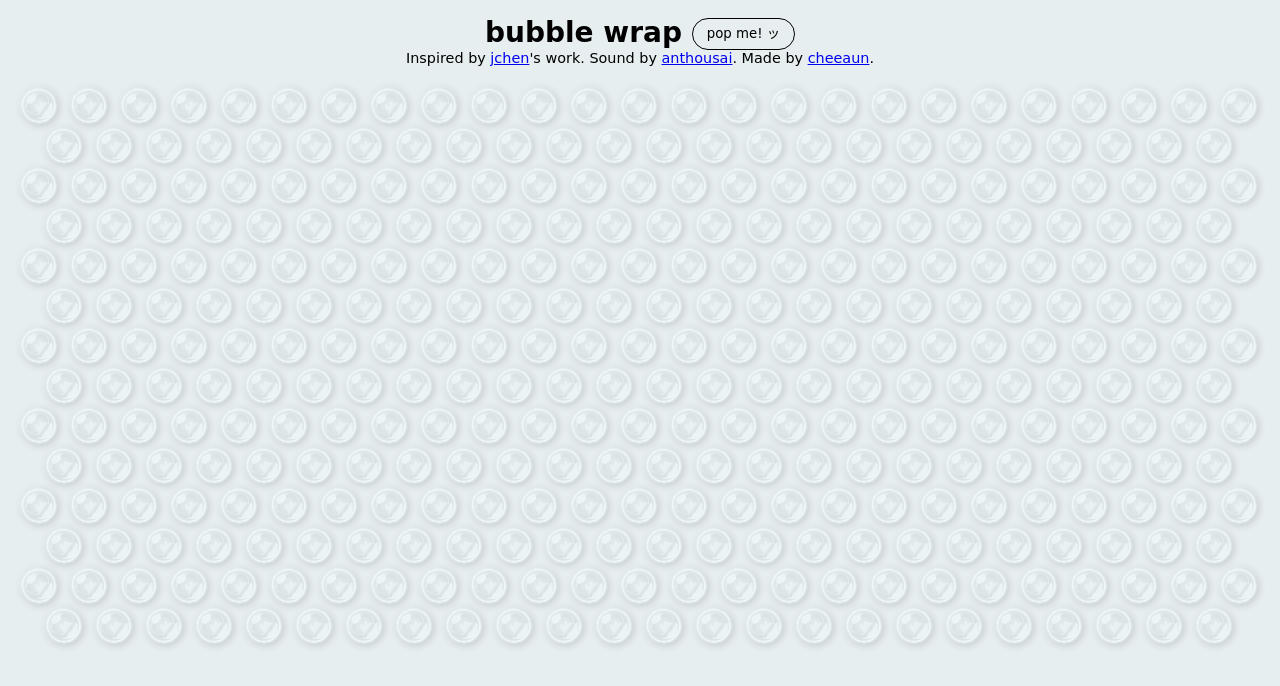
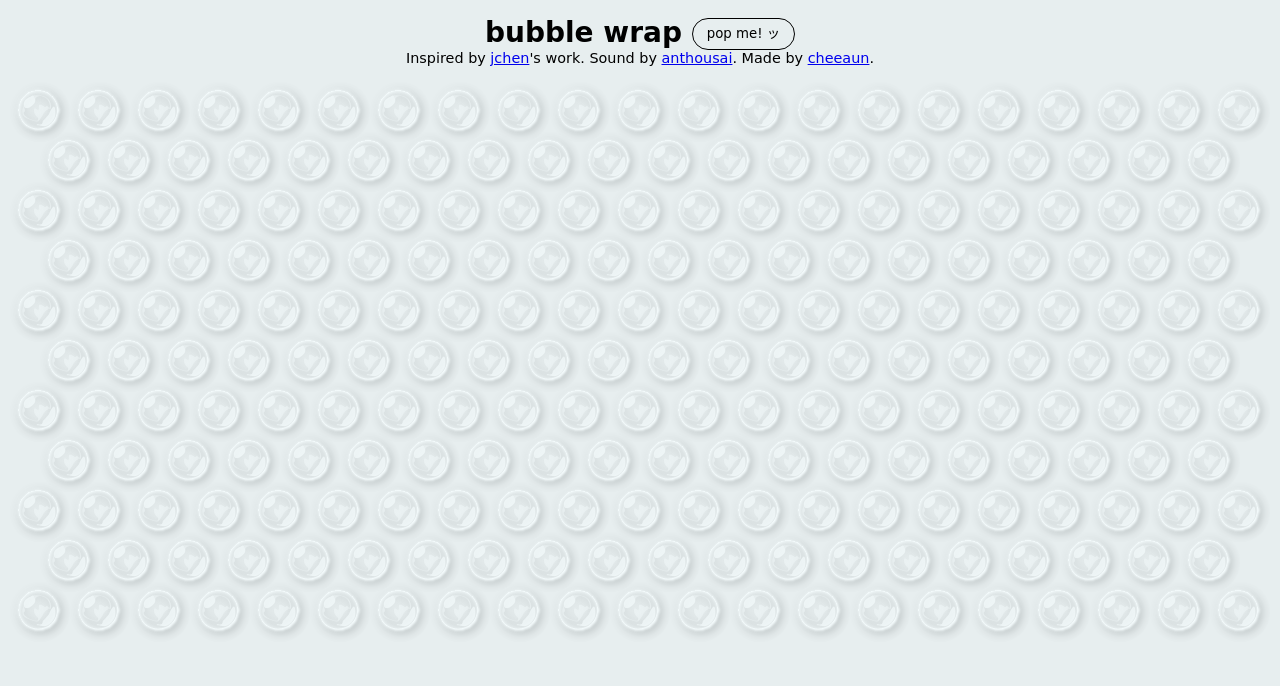
Before and after one commit to cheeaun/bubble-wrap, a plain HTML site: page index.html in a window 1280 px wide. Drawn offline with nearby package versions, Linux system fonts and the light colour scheme; no server answers; a web font is replaced by a local one.

Commit message:
Allow multi-touch
Bigger bubble wraps too

```diff
--- a/index.html
+++ b/index.html
@@ -64,30 +64,22 @@
     text-align: center;
     white-space: nowrap;
   }
-  input.bubble {
-    appearance: none;
-    -webkit-appearance: none;
-    outline: 0;
-    margin: 0;
-    cursor: pointer;
-    border: 0;
+  .bubble {
+    display: inline-block;
+    background: transparent url(pre-pop.svg) no-repeat;
+    width: 60px;
+    height: 60px;
+    overflow: hidden;
+    background-size: 100%;
+    border-radius: 99999px;
     margin-bottom: -10px;
   }
-  input.bubble:checked,
-  input.bubble:active {
+  .bubble:active,
+  .bubble.checked {
     background: transparent url(popped.svg) no-repeat;
   }
-  input.bubble:checked {
+  .bubble.checked {
     pointer-events: none;
-  }
-  .bubble {
-    background: transparent url(pre-pop.svg) no-repeat;
-    width: 50px;
-    height: 50px;
-    overflow: hidden;
-    display: inline-block;
-    background-size: 100%;
-    border-radius: 99999px;
   }
 </style>
 <main>
@@ -97,10 +89,9 @@
   </header>
   <div id="bubble-wrap"></div>
 </main>
-<!-- <img src="pre-pop.svg" width="50" height="50" alt=""> -->
 <script src="https://cdnjs.cloudflare.com/ajax/libs/howler/2.2.1/howler.min.js" integrity="sha512-L6Z/YtIPQ7eU3BProP34WGU5yIRk7tNHk7vaC2dB1Vy1atz6wl9mCkTPPZ2Rn1qPr+vY2mZ9odZLdGYuaBk7dQ==" crossorigin="anonymous"></script>
 <script>
-  var bubbleSize = 50;
+  var bubbleSize = 60;
   var $wrap = document.getElementById('bubble-wrap');
   var $resetButton = document.getElementById('pop-reset-button');
 
@@ -116,7 +107,7 @@
     var toggleRow = true;
     let col = 1;
     for (var i=0; i<count; i++) {
-      html += '<input type="radio" class="bubble">';
+      html += '<span class="bubble"></span>';
       if ((toggleRow && col % bubbleColCount === 0) || (!toggleRow && col % bubbleAltColCount === 0)) {
         html += '<br>';
         toggleRow = !toggleRow;
@@ -146,10 +137,12 @@
   });
   var startTime;
   var checkTimer;
-  document.body.onmousedown = function(e) {
+  document.body.onpointerdown = function(e) {
+    console.log(e);
     var target = e.target;
-    if (target.tagName.toLowerCase() === 'input' && !target.checked) {
+    if (target.classList.contains('bubble')) {
       if (!startTime) startTime = Date.now();
+      target.classList.add('checked');
       sound.play();
       if (!resetButton) {
         resetButton = true;
@@ -158,7 +151,7 @@
       }
       clearTimeout(checkTimer);
       checkTimer = setTimeout(function(){
-        var poppedAll = $wrap.querySelectorAll('input:checked').length === total;
+        var poppedAll = $wrap.querySelectorAll('.checked').length === total;
         if (poppedAll) {
           alert("Woohoo! You've popped all " + total + " of them in just " + Math.round((Date.now() - startTime)/1000) +  "s! Do it again!");
           startTime = null;
```
